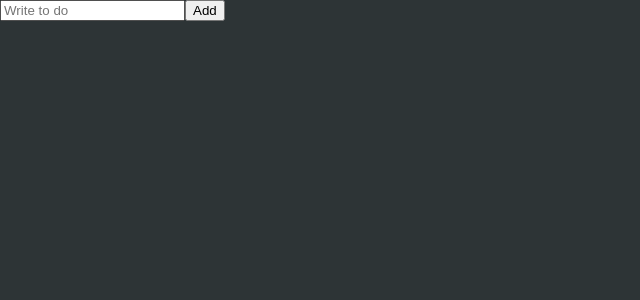
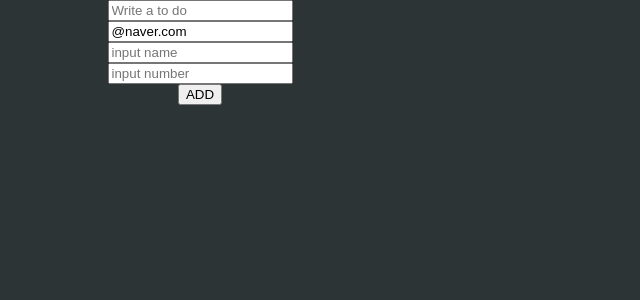
Before and after one commit to Lustytail/React-2, a React (Create React App) app: page / in a window 1280 px wide. Shown: the top 300 px of the page, without its empty margins (0-640 px from the left). Built offline with nearby package versions, Linux system fonts and the light colour scheme.

Commit message:
toDo update(useForm)

```diff
--- a/package.json
+++ b/package.json
@@ -18,6 +18,7 @@
     "react-apexcharts": "^1.4.0",
     "react-dom": "^18.2.0",
     "react-helmet": "^6.1.0",
+    "react-hook-form": "^7.45.1",
     "react-query": "^3.39.3",
     "react-router-dom": "^6.14.1",
     "react-scripts": "5.0.1",
--- a/src/ToDoList.tsx
+++ b/src/ToDoList.tsx
@@ -1,25 +1,59 @@
 import { useState } from "react";
+import { useForm } from "react-hook-form";
 
+interface IFormData{
+    toDo: string,
+    email: string,
+    name: string,
+    number: string
+}
 
 function ToDoList() {
-    const [toDo, setToDo] = useState("");
-    const onChange = (event: React.FormEvent<HTMLInputElement>) => {
-        const {
-            currentTarget: {value}
-        } = event;
-        setToDo(value);
-        };
-    const onSubmit = (event: React.FormEvent<HTMLFormElement>) => {
-        event.preventDefault();
-        console.log(toDo);
+    const {register, watch, handleSubmit, formState:{errors}}= useForm<IFormData>({
+        defaultValues: {
+            email: "@naver.com"
+        }
+    });
+    const onValid = (data: any) => {
+        //console.log(data);
     };
+    console.log(errors);
+    return <div>
+        <form style={{width: "400px", display: "flex", flexDirection:"column", alignItems:"center"}} onSubmit={handleSubmit(onValid)}>
+            <input {...register("toDo", {required: "Input Todo"})} placeholder="Write a to do"/>
+            <span>{errors?.toDo?.message}</span>
+            <input {...register("email", {required: "Input right email", pattern: {
+                value: /^[A-Za-z0-9._%+-]+@naver\.com$/,
+                message: "Input right email"}})} placeholder="input email"/>
+            <span>{errors?.email?.message}</span>
+            <input {...register("name", {required: "Input your name", minLength: {value: 5, message:"Name must be longer than 5"}})} placeholder="input name"/>
+            <span>{errors?.name?.message}</span>
+            <input {...register("number", {required: "Input number", minLength: 7})} placeholder="input number"/>
+            <span>{errors?.number?.message}</span>
 
-    return <div>
-        <form onSubmit={onSubmit}>
-            <input onChange={onChange} value={toDo} placeholder="Write to do" />
-            <button>Add</button>
+            <button>ADD</button>
         </form>
     </div>;
 }
+// function ToDoList() {
+//     const [toDo, setToDo] = useState("");
+//     const onChange = (event: React.FormEvent<HTMLInputElement>) => {
+//         const {
+//             currentTarget: {value}
+//         } = event;
+//         setToDo(value);
+//         };
+//     const onSubmit = (event: React.FormEvent<HTMLFormElement>) => {
+//         event.preventDefault();
+//         console.log(toDo);
+//     };
+
+//     return <div>
+//         <form onSubmit={onSubmit}>
+//             <input onChange={onChange} value={toDo} placeholder="Write to do" />
+//             <button>Add</button>
+//         </form>
+//     </div>;
+// }
 
 export default ToDoList;
```
Also changed, not shown: 1 other file (tests, documents, lock files or other folders).
